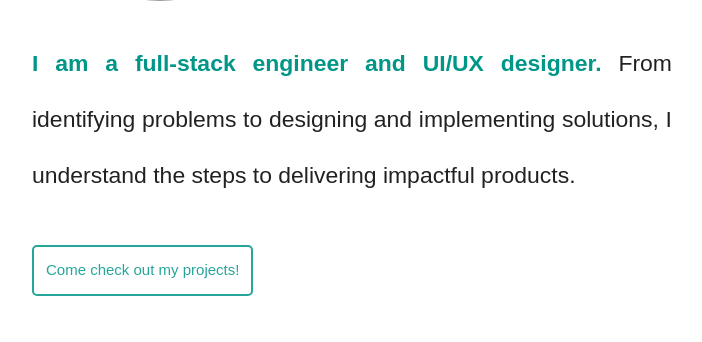
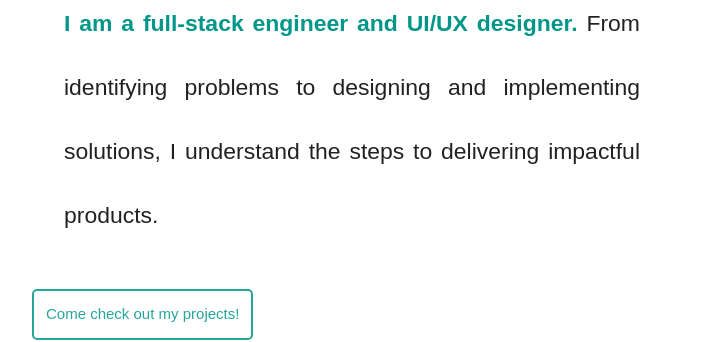
Before and after one commit to spark33/Old-Portfolio, a plain HTML site: page index.html in a window 1280 px wide. Shown: the part 1103-1445 px from the top of the page, without its empty margins (288-990 px from the left). Drawn offline with nearby package versions, Linux system fonts and the light colour scheme; grey boxes are pictures that could not be loaded; a web font is replaced by a local one.

Commit message:
resized intro text

```diff
--- a/css/styles.css
+++ b/css/styles.css
@@ -278,9 +278,9 @@ main > div
 
 #about h5
 {
-    font-size: calc(14px + 0.7vw);
-	line-height: 7vh;
-	max-width: 100%;
+  font-size: calc(14px + 0.7vw);
+	line-height: 8vh;
+	max-width: 90%;
 	text-align: justify;
 }
 
```
